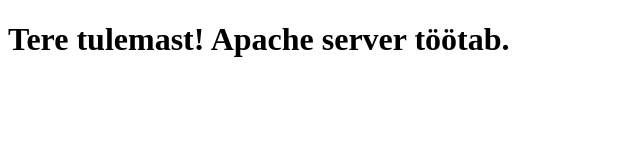
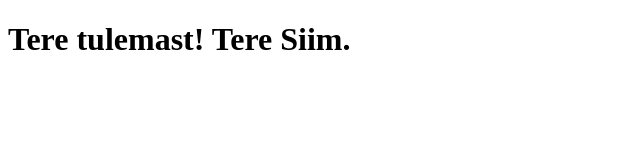
Before and after one commit to ssilvet/infra-configs, a plain HTML site: page web/index.html in a window 1280 px wide. Shown: the whole page, without its empty margins (0-640 px from the left). Drawn offline with Linux system fonts and the light colour scheme.

Commit message:
Update index.html

```diff
--- a/web/index.html
+++ b/web/index.html
@@ -4,6 +4,6 @@
     <title>Apache Test</title>
 </head>
 <body>
-    <h1>Tere tulemast! Apache server töötab.</h1>
+    <h1>Tere tulemast! Tere Siim.</h1>
 </body>
 </html>
```
